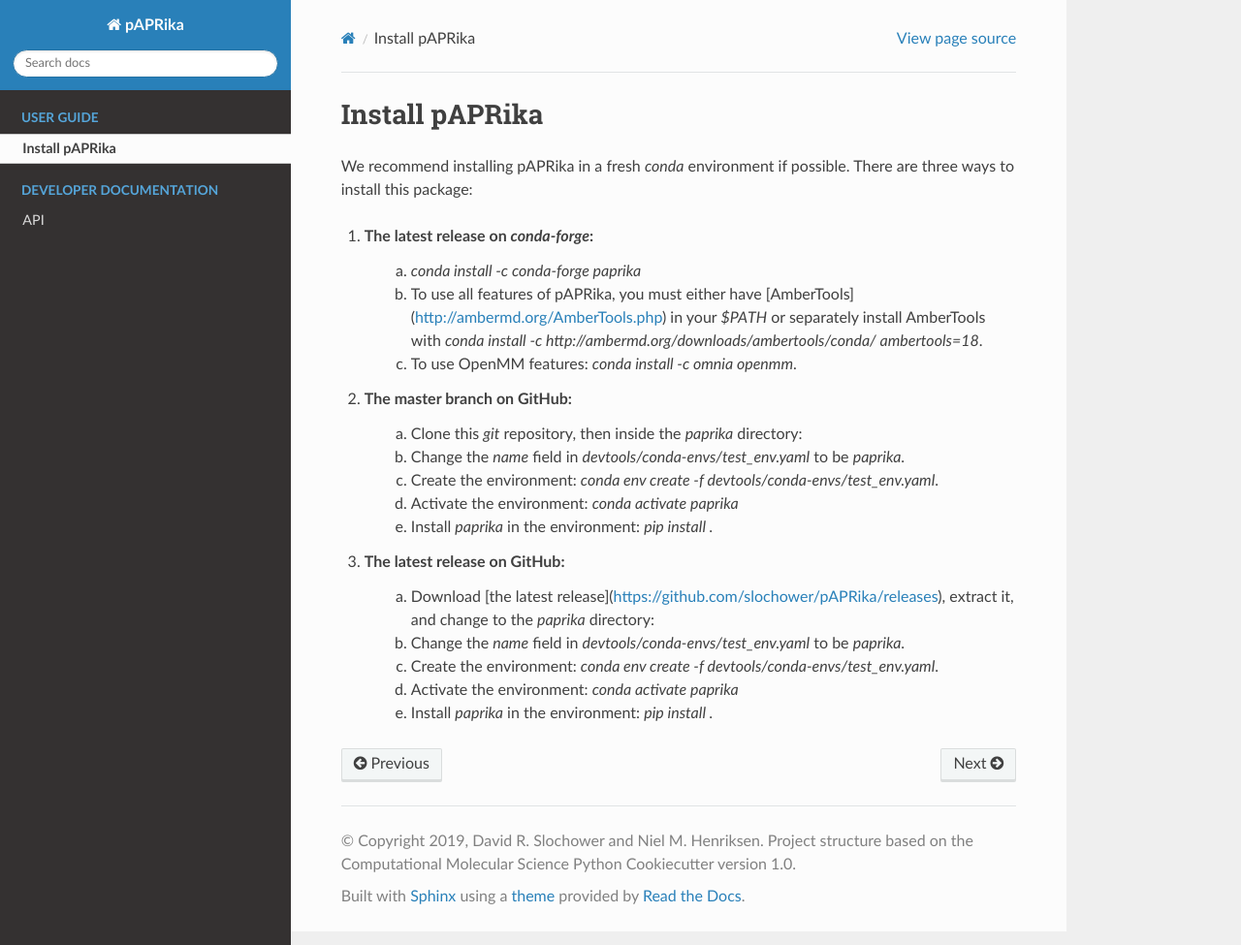
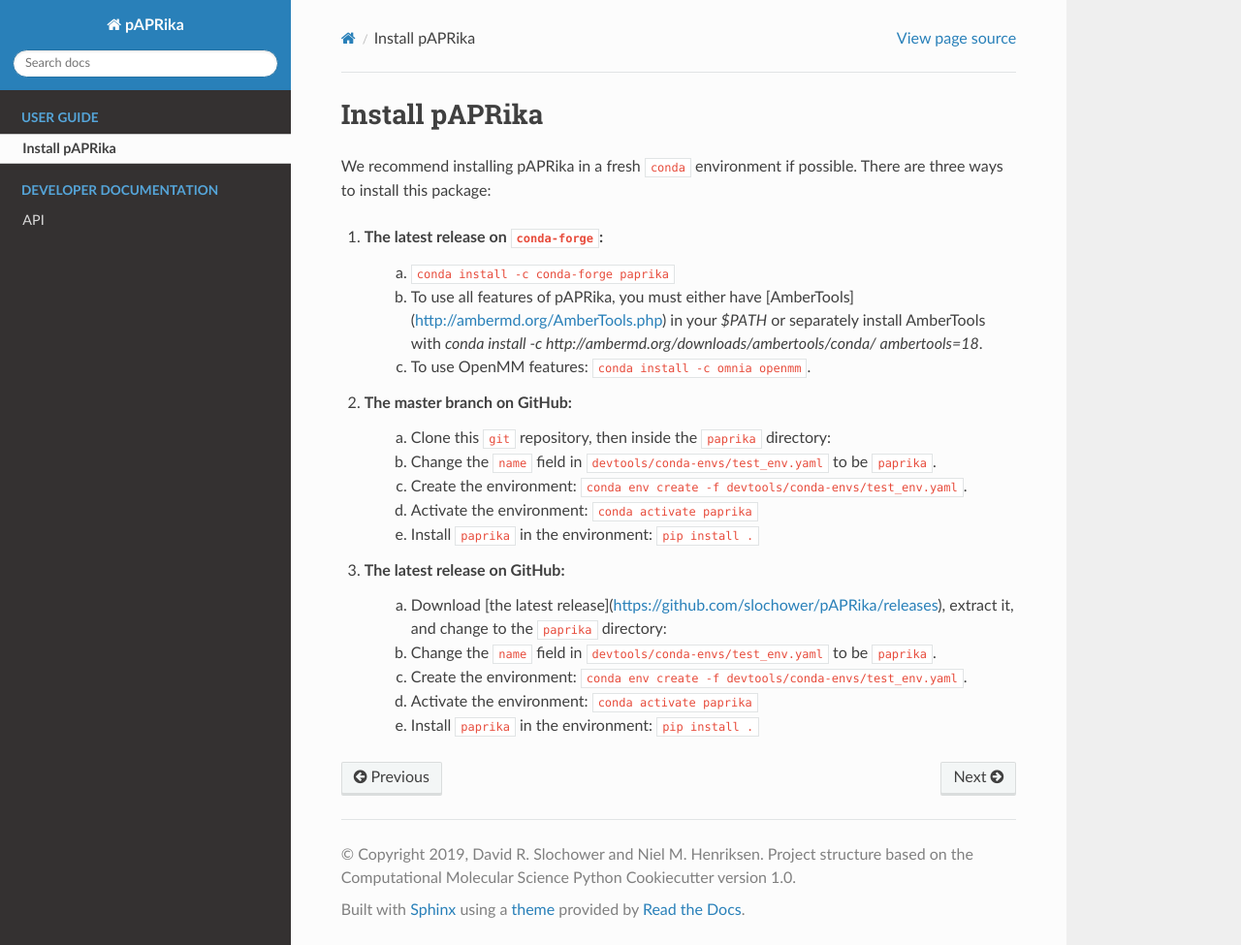
Before and after one commit to GilsonLabUCSD/pAPRika, a Sphinx documentation site: the page built from docs/install.rst, in a window 1280 px wide and 975 px high. Shown: the whole window at 97% size. Built offline with Sphinx 7.4.7 and the Read the Docs theme 2.0.0, drawn with Linux system fonts in a browser that asks for light colours.

Commit message:
Troubleshoot RTD import errors

```diff
--- a/docs/install.rst
+++ b/docs/install.rst
@@ -1,23 +1,23 @@
 Install pAPRika
 ==========================
 
-We recommend installing pAPRika in a fresh `conda` environment if possible. There are three ways to install this package:
+We recommend installing pAPRika in a fresh ``conda`` environment if possible. There are three ways to install this package:
 
-1. The latest release on `conda-forge`:
-    a. `conda install -c conda-forge paprika`
+1. The latest release on ``conda-forge``:
+    a. ``conda install -c conda-forge paprika``
     b. To use all features of pAPRika, you must either have [AmberTools](http://ambermd.org/AmberTools.php) in your `$PATH` or separately install AmberTools with `conda install -c http://ambermd.org/downloads/ambertools/conda/ ambertools=18`.
-    c. To use OpenMM features: `conda install -c omnia openmm`.
+    c. To use OpenMM features: ``conda install -c omnia openmm``.
 
 2. The master branch on GitHub:
-    a. Clone this `git` repository, then inside the `paprika` directory:
-    b. Change the `name` field in `devtools/conda-envs/test_env.yaml` to be `paprika`.
-    c. Create the environment: `conda env create -f devtools/conda-envs/test_env.yaml`.
-    d. Activate the environment: `conda activate paprika`
-    e. Install `paprika` in the environment: `pip install .`
+    a. Clone this ``git`` repository, then inside the ``paprika`` directory:
+    b. Change the ``name`` field in ``devtools/conda-envs/test_env.yaml`` to be ``paprika``.
+    c. Create the environment: ``conda env create -f devtools/conda-envs/test_env.yaml``.
+    d. Activate the environment: ``conda activate paprika``
+    e. Install ``paprika`` in the environment: ``pip install .``
 
 3. The latest release on GitHub:
-    a. Download [the latest release](https://github.com/slochower/pAPRika/releases), extract it, and change to the `paprika` directory:
-    b. Change the `name` field in `devtools/conda-envs/test_env.yaml` to be `paprika`.
-    c. Create the environment: `conda env create -f devtools/conda-envs/test_env.yaml`.
-    d. Activate the environment: `conda activate paprika`
-    e. Install `paprika` in the environment: `pip install .`
+    a. Download [the latest release](https://github.com/slochower/pAPRika/releases), extract it, and change to the ``paprika`` directory:
+    b. Change the ``name`` field in ``devtools/conda-envs/test_env.yaml`` to be ``paprika``.
+    c. Create the environment: ``conda env create -f devtools/conda-envs/test_env.yaml``.
+    d. Activate the environment: ``conda activate paprika``
+    e. Install ``paprika`` in the environment: ``pip install .``
```
Also changed, not shown: setup.py (+4 -3 lines).
